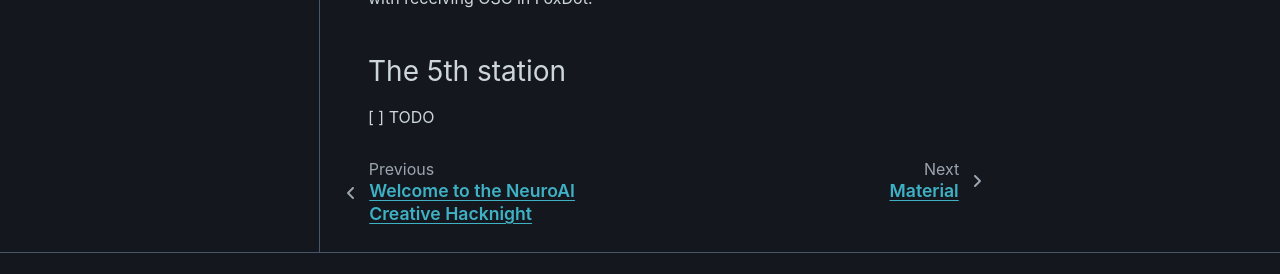
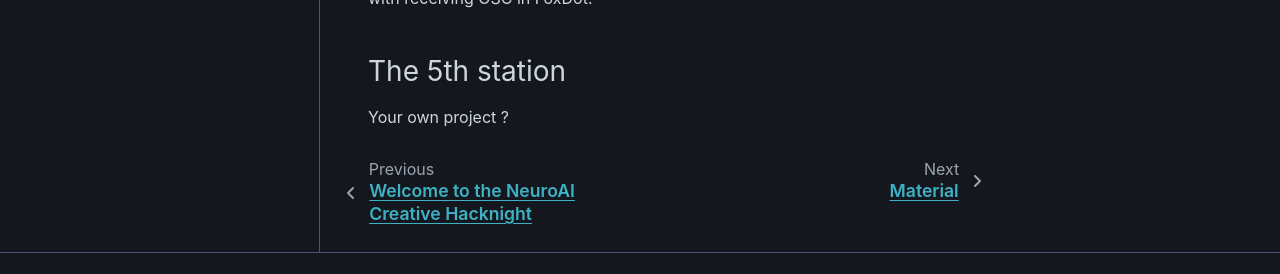
Before and after one commit to neuro-ai-creative-hacknight/neuro-ai-creative-hacknight.github.io, a Jupyter Book: the page built from content/program.md, in a window 1280 px wide and 900 px high, scrolled down 1114 px. Shown: the part 554-828 px from the top of the window. Built offline with Jupyter Book 1.0.4 settings and Sphinx 7.4.7 and the PyData theme 0.15.4, drawn with Linux system fonts in a browser that asks for light colours; pages that are not in the unit, such as notebooks, are missing from menus.

Commit message:
minor changes

```diff
--- a/content/program.md
+++ b/content/program.md
@@ -32,4 +32,4 @@ We derive features from your EEG signal to attribute a set of style modifiers to
 Bring your own livecoding framework or get started with [FoxDot](https://www.foxdot.org/) (Python) or [SonicPi](https://sonic-pi.net/) (Ruby). Connect your code to one of the broadcasted OSC streams, and infuse life into your algorithms ! You can find a few bits of code [here](https://github.com/hyruuk/foxdot_play) to get started with receiving OSC in FoxDot.
 
 ### The 5th station
-[ ] TODO
+Your own project ?
```
Also changed, not shown: content/organizers.md (+1 -0 lines).
